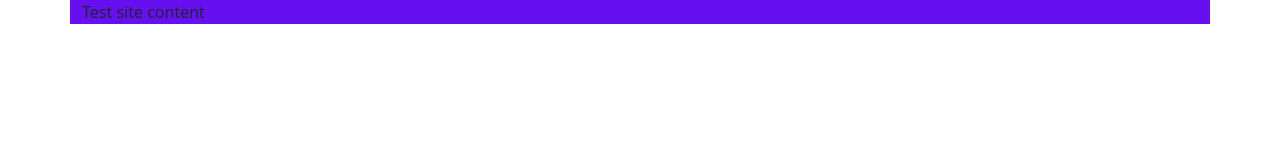
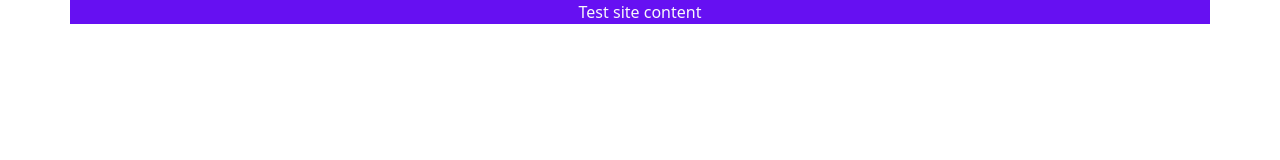
Before and after one commit to yuraprogrammer/root, a plain HTML site: page index.html in a window 1280 px wide. Drawn offline with Linux system fonts and the light colour scheme.

Commit message:
Modified index.html

```diff
--- a/index.html
+++ b/index.html
@@ -9,6 +9,6 @@
         <script src="scripts/jquery.min.js"></script>
     </head>
     <body>
-        <div class="container bg-indigo">Test site content</div>
+        <div class="container bg-indigo text-light text-center">Test site content</div>
     </body>
 </html>
```
